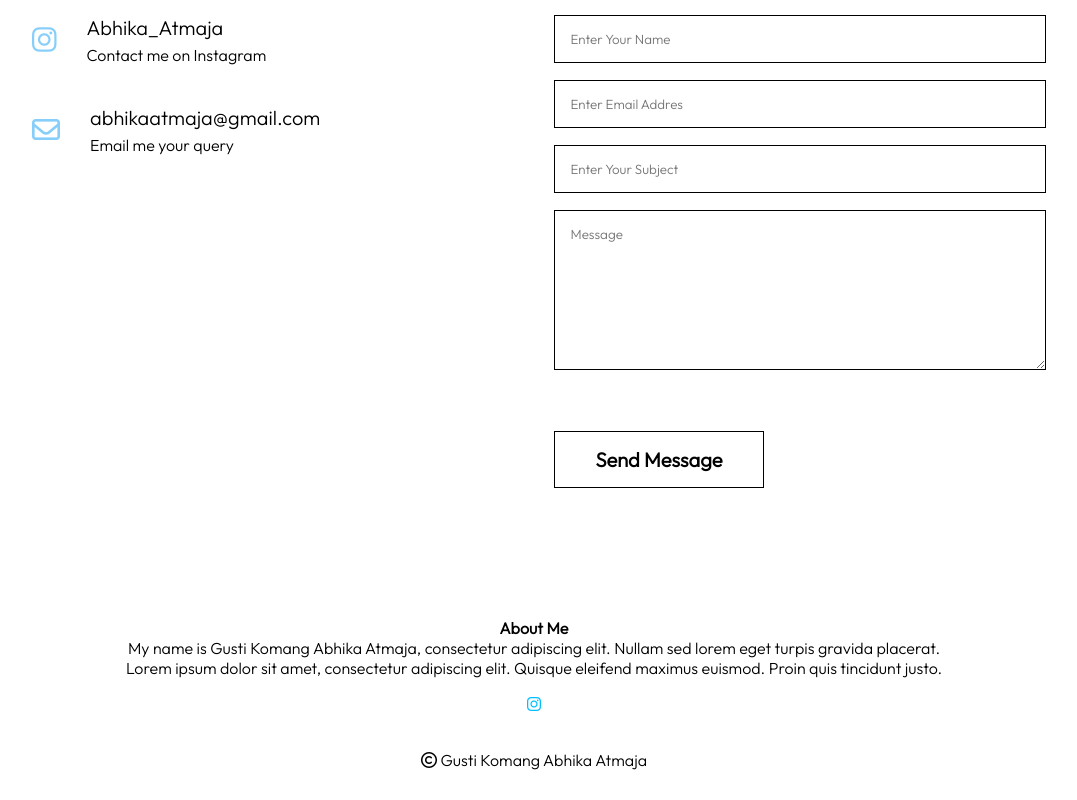
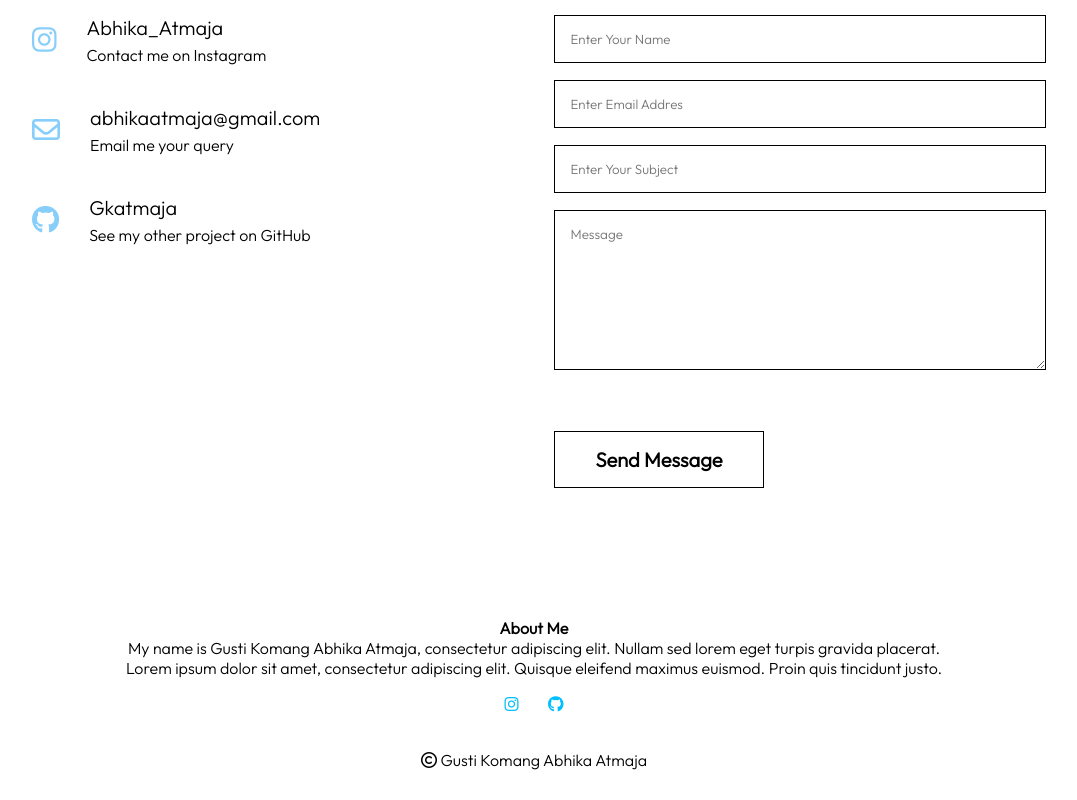
Before and after one commit to Gkatmaja/AbhikaPersonal, a plain HTML site: page Contact.html in a window 1280 px wide. Shown: the part 1050-1850 px from the top of the page, without its empty margins (106-1183 px from the left). Drawn offline with nearby package versions, Linux system fonts and the light colour scheme.

Commit message:
Add Githublink to Contact page, and icon

```diff
--- a/Contact.html
+++ b/Contact.html
@@ -68,7 +68,7 @@
 				<div>
 					<i class="fab fa-instagram"></i>
 					<span>
-						<h5>Abhika_Atmaja</h5>
+						<a href="https://www.instagram.com/abhika_atmaja/?hl=id" target="blank"><h5>Abhika_Atmaja</h5></a>
 						<p>Contact me on Instagram</p>
 					</span>
 				</div>
@@ -78,6 +78,14 @@
 					<span>
 						<h5>abhikaatmaja@gmail.com</h5>
 						<p>Email me your query</p>
+					</span>
+				</div>
+
+				<div>
+					<i class="fa fa-github" aria-hidden="true"></i>
+					<span>
+						<a href="https://github.com/Gkatmaja" target="blank"><h5>Gkatmaja</h5></a>
+						<p>See my other project on GitHub</p>
 					</span>
 				</div>
 
@@ -119,6 +127,7 @@
 		<p>My name is Gusti Komang Abhika Atmaja, consectetur adipiscing elit. Nullam sed lorem eget turpis gravida placerat.<br> Lorem ipsum dolor sit amet, consectetur adipiscing elit. Quisque eleifend maximus euismod. Proin quis tincidunt justo.</p>
 		<div class="icons">
 			<a href="https://www.instagram.com/abhika_atmaja/?hl=id" target="blank"><i class="fab fa-instagram"></i></a>
+			<a href="https://github.com/Gkatmaja" target="blank"><i class="fa fa-github" aria-hidden="true"></i></a>
 		</div>
 
 		<!--<p>Made by Gusti Komang Abhika Atmaja </p>-->
--- a/Style1.css
+++ b/Style1.css
@@ -129,10 +129,6 @@ padding-bottom: 50px;
 	transform: scale(1.02);
 }
 
-
-
-
-
 .container .heading h3 span{
 	font-weight: 100;
 }
@@ -163,7 +159,7 @@ padding-bottom: 50px;
 	transform: scale(1.025);
 }
 
-.container .ender{
+/*.container .ender{
 	display: flex;
 	flex-direction: column;
 	width: 100%;
@@ -180,7 +176,7 @@ padding-bottom: 50px;
 .container .ender img:hover{
 	filter: brightness(1.1);
 	transform: scale(1.005);
-}
+} */
 
 
 
@@ -245,7 +241,7 @@ padding-bottom: 50px;
 	color: black;
 }
 
-.icons .fab{
+.icons .fab, .icons .fa{
 	color: deepskyblue;
 	margin: 0 13px;
 	cursor: pointer;
@@ -489,15 +485,7 @@ padding-bottom: 50px;
 	margin-bottom: 40px;
 }
 
-.contact-col div .fab{
-	font-size: 28px;
-	color: lightskyblue;
-	margin: 10px;
-	margin-right: 30px;
-
-}
-
-.contact-col div .far{
+.contact-col div .fab, .contact-col div .far, .contact-col div .fa{
 	font-size: 28px;
 	color: lightskyblue;
 	margin: 10px;
@@ -507,14 +495,14 @@ padding-bottom: 50px;
 
 .contact-col div p{
 	padding: 0;
-
 }
 
-.contact-col div h5{
+.contact-col div h5, .contact-col div a{
 	font-size: 20px;
 	margin-bottom: 5px;
 	color: black;
 	font-weight: 400;
+	text-decoration: none;
 }
 
 .contact-col input, .contact-col textarea{
```
Also changed, not shown: About.html (+1 -0 lines), Gallery.html (+3 -2 lines), index.html (+1 -0 lines).
